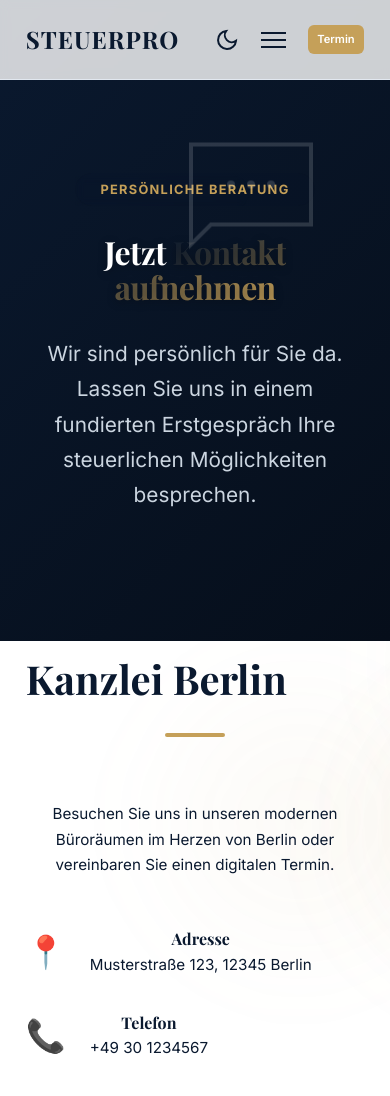
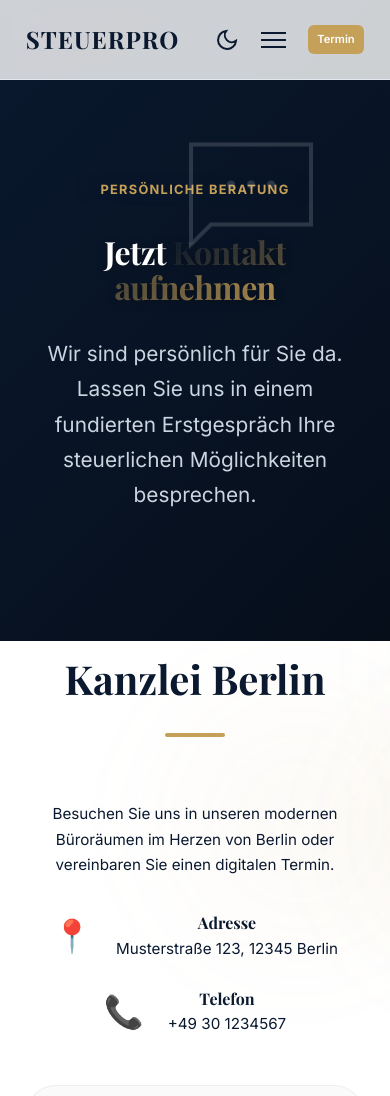
Before and after one commit to WebTech-Agentur/Steuerberater--Webtech, a website built with Vite: page pages/kontakt.html in a window 390 px wide. Shown: the top 1096 px of the page. Built offline with nearby package versions, Linux system fonts and the light colour scheme.

Commit message:
Fix: Center Kanzlei Berlin section on mobile in Kontakt page

```diff
--- a/pages/kontakt.html
+++ b/pages/kontakt.html
@@ -64,22 +64,22 @@
       <section class="section-padding">
         <div class="container">
           <div class="grid-2">
-            <div class="contact-info animate-on-scroll" style="text-align: left;">
-              <div class="section-header" style="text-align: left;">
+            <div class="contact-info animate-on-scroll">
+              <div class="section-header contact-section-header">
                 <h2>Kanzlei Berlin</h2>
-                <div class="section-divider" style="margin-left: 0;"></div>
+                <div class="section-divider contact-divider"></div>
               </div>
               <p>Besuchen Sie uns in unseren modernen Büroräumen im Herzen von Berlin oder vereinbaren Sie einen digitalen Termin.</p>
 
-              <div class="contact-details" style="margin-top: 3rem;">
-                <div class="contact-item" style="display: flex; align-items: center; margin-bottom: 2rem;">
+              <div class="contact-details" style="margin-top: 2rem;">
+                <div class="contact-item" style="display: flex; align-items: center; margin-bottom: 1.5rem; justify-content: center;">
                   <span style="font-size: 2rem; margin-right: 1.5rem;">📍</span>
                   <div>
                     <h4 style="margin: 0;">Adresse</h4>
                     <p style="margin: 0;">Musterstraße 123, 12345 Berlin</p>
                   </div>
                 </div>
-                <div class="contact-item" style="display: flex; align-items: center; margin-bottom: 2rem;">
+                <div class="contact-item" style="display: flex; align-items: center; margin-bottom: 1.5rem; justify-content: center;">
                   <span style="font-size: 2rem; margin-right: 1.5rem;">📞</span>
                   <div>
                     <h4 style="margin: 0;">Telefon</h4>
--- a/src/style.css
+++ b/src/style.css
@@ -1053,3 +1053,24 @@ footer p {
     filter: blur(30px) !important;
   }
 }
+
+/* Contact page - Kanzlei Berlin section alignment */
+.contact-section-header {
+  text-align: left;
+}
+.contact-divider {
+  margin-left: 0;
+}
+
+@media (max-width: 768px) {
+  .contact-section-header {
+    text-align: center;
+  }
+  .contact-divider {
+    margin-left: auto !important;
+    margin-right: auto !important;
+  }
+  .contact-info {
+    text-align: center;
+  }
+}
```
